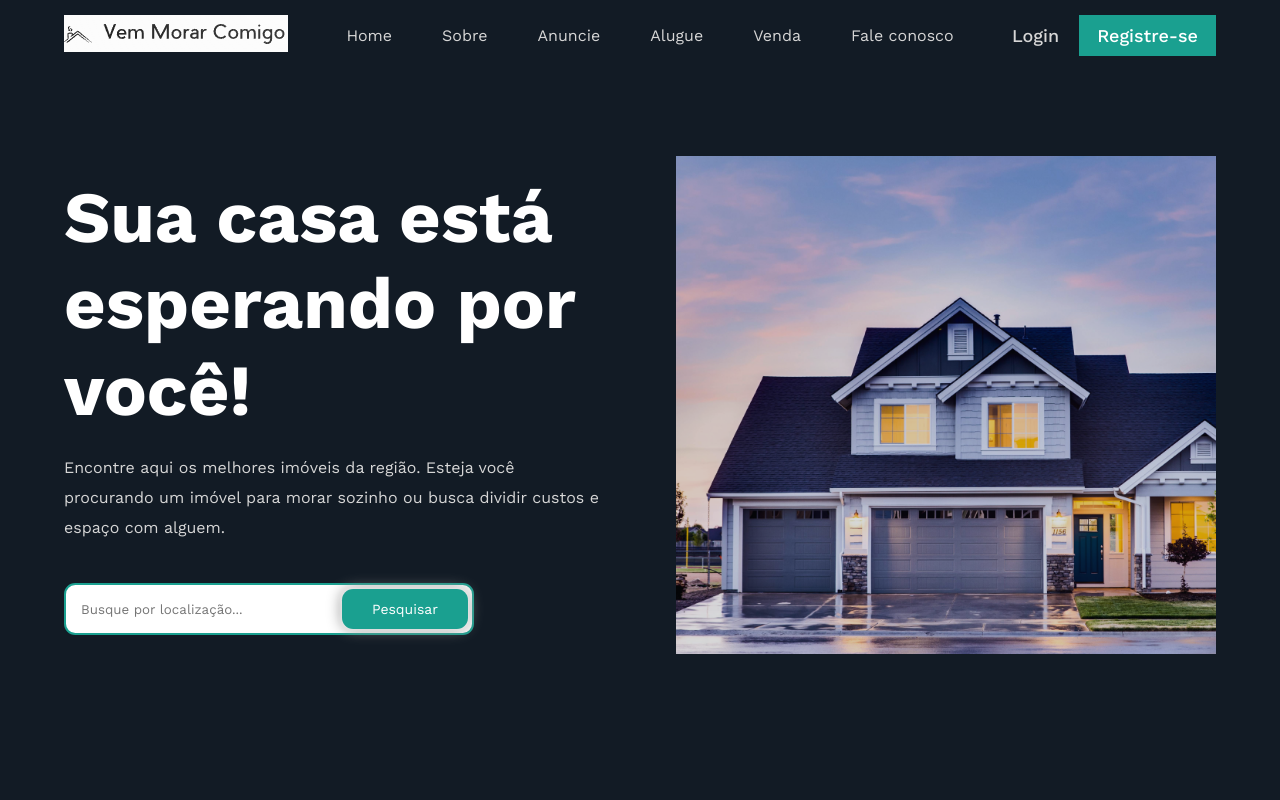
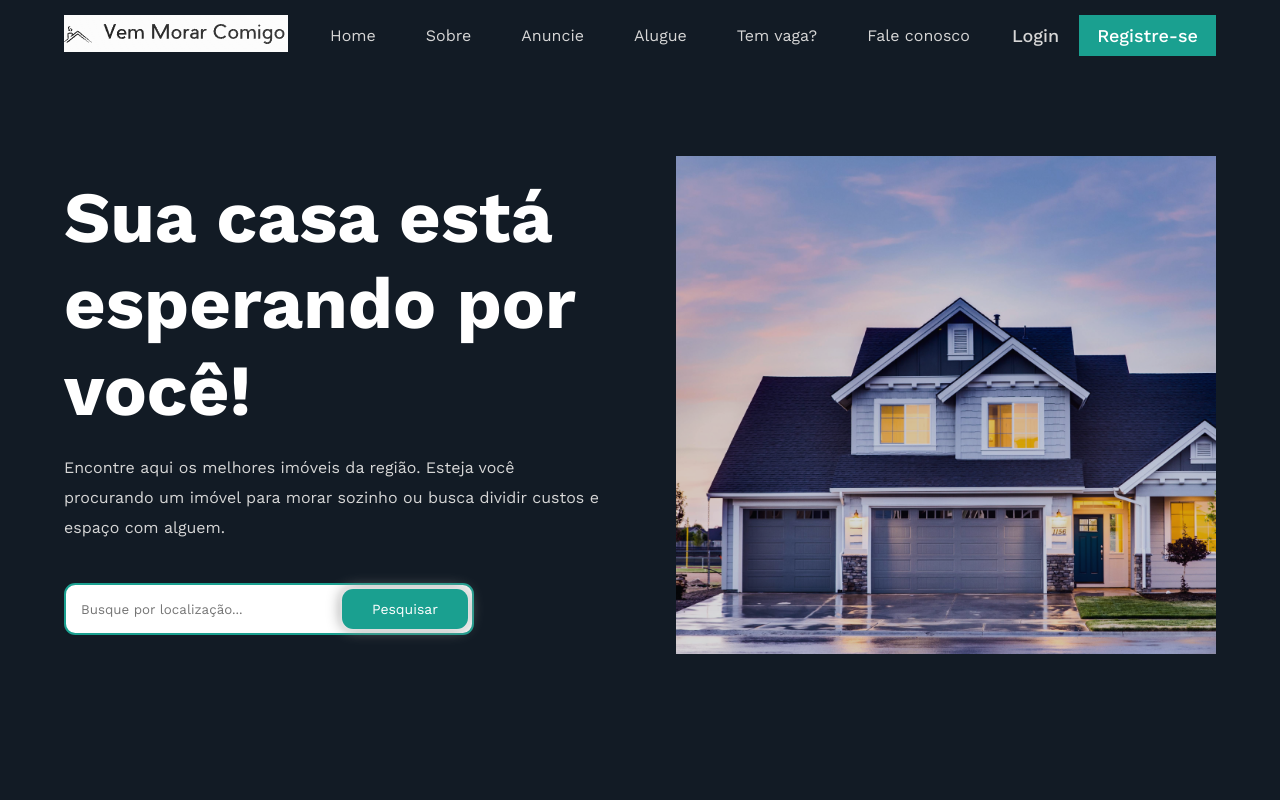
Before and after one commit to GusFer-cmd/vem_morar_cmg, a plain HTML site: page index.html in a window 1280 px wide. Shown: the top 800 px of the page. Drawn offline with nearby package versions, Linux system fonts and the light colour scheme.

Commit message:
firts commit

```diff
--- a/index.html
+++ b/index.html
@@ -29,7 +29,7 @@
             <li><a href="#">Sobre</a></li>
             <li><a href="#">Anuncie</a></li>
             <li><a href="#">Alugue</a></li>
-            <li><a href="#">Venda</a></li>
+            <li><a href="#">Tem vaga?</a></li>
             <li><a href="#">Fale conosco</a></li>
         </ul>
 
```
